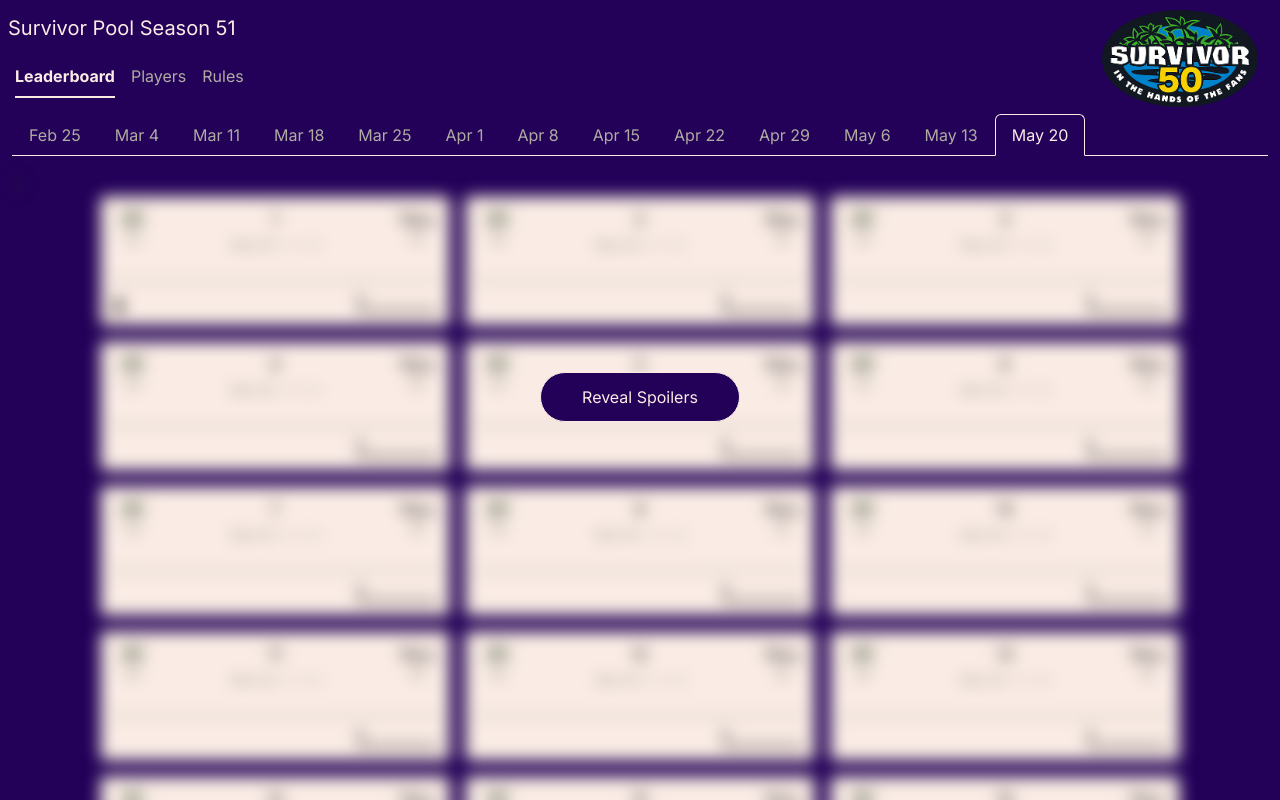
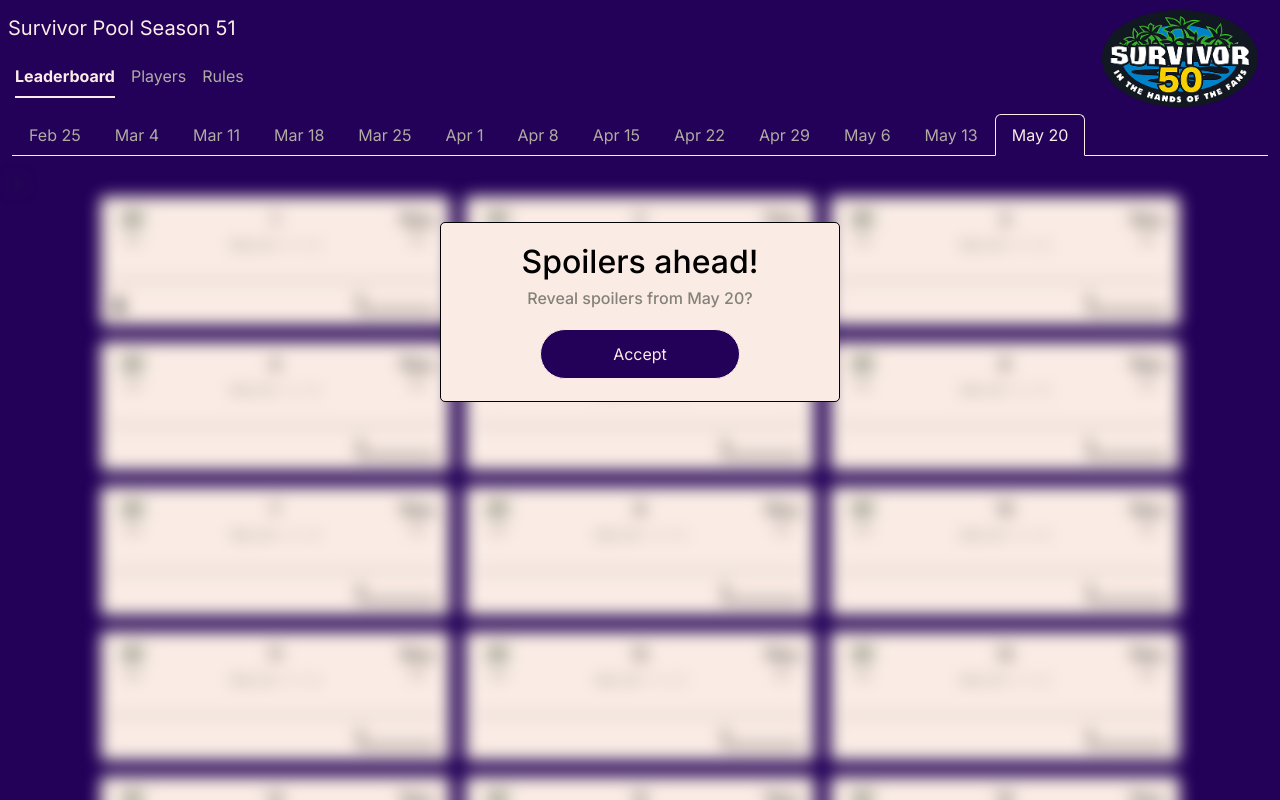
Before and after one commit to mspensieri/survivor-51, a Next.js app: page / in a window 1280 px wide. Shown: the top 800 px of the page. Built offline with nearby package versions, Linux system fonts and the light colour scheme.

Commit message:
Spoiler redesign and persistence

```diff
--- a/src/app/components/mainView.tsx
+++ b/src/app/components/mainView.tsx
@@ -24,19 +24,32 @@
 const currentWeek = weeks.length;
 
 const styles: Record<string, React.CSSProperties> = {
+  spoilerContainer: {
+    position: "absolute",
+    textAlign: "center",
+    width: "400px",
+    height: "180px",
+    padding: "20px",
+    color: "var(--component-text-color-primary)",
+    backgroundColor: "var(--component-background-color-primary)",
+    border: "1px solid var(--component-text-color-primary)",
+    zIndex: 1,
+    left: "50%",
+    marginTop: "50px",
+    transform: "translateX(-50%)",
+    borderRadius: "var(--border-radius-standard)",
+  },
   spoilersButton: {
-    color: "var(--text-color-primary)",
-    backgroundColor: "var(--background-color-primary)",
-    border: "1px solid var(--text-color-primary)",
+    marginTop: "20px",
     width: "200px",
     height: "50px",
     borderRadius: "25px",
-    left: "50%",
-    marginTop: "200px",
-    transform: "translateX(-50%)",
     display: "block",
-    position: "absolute",
-    zIndex: 1,
+    marginLeft: "auto",
+    marginRight: "auto",
+    border: "1px solid var(--text-color-primary)",
+    backgroundColor: "var(--background-color-primary)",
+    color: "var(--text-color-primary)",
   },
   spoilersButtonHidden: {
     zIndex: -1,
@@ -59,6 +72,9 @@
   },
   poolTitle: {
     transform: "var(--pool-title-transform)",
+  },
+  spoilersSubtitle: {
+    color: "var(--component-text-color-secondary)",
   },
 };
 
@@ -92,6 +108,11 @@
 
   function SpoilersButton() {
     return (
+      <div style={styles.spoilerContainer}>
+        <h2>Spoilers ahead!</h2>
+        <h6 style={styles.spoilersSubtitle}>
+          Reveal spoilers from {airDates[currentWeek - 1]}?
+        </h6>
         <button
           style={{
             ...styles.spoilersButton,
@@ -99,8 +120,9 @@
           }}
           onClick={() => onRevealChange(true)}
         >
-        Reveal Spoilers
+          Accept
         </button>
+      </div>
     );
   }
 
--- a/src/app/page.tsx
+++ b/src/app/page.tsx
@@ -22,6 +22,7 @@
 const initialSide = storage.getItem("lastSide") || "front";
 const initialActiveTab = storage.getItem("lastActiveTab") || "leaderboard";
 const initialShakeState = storage.getItem("shakeState") || "enabled";
+const weekNumberSpoiled = Number(storage.getItem("weekNumberSpoiled") || "0");
 
 const currentWeek = weeks.length;
 const teamRankings = getTeamRankings(teams);
@@ -49,7 +50,7 @@
 };
 
 function Page() {
-  const [reveal, setReveal] = useState(false);
+  const [reveal, setReveal] = useState(weekNumberSpoiled >= currentWeek);
   const [isSmallScreen, setIsSmallScreen] = useState(true);
   const [screenWidth, setScreenWidth] = useState(-1);
   const [selectedWeek, setSelectedWeek] = useState(currentWeek - 1);
@@ -84,6 +85,11 @@
   function updateTabAndStore(tab: string) {
     setActiveTab(tab);
     storage.setItem("lastActiveTab", tab);
+  }
+
+  function acceptSpoilers() {
+    setReveal(true);
+    storage.setItem("weekNumberSpoiled", String(currentWeek));
   }
 
   if (USE_UPSIDE_DOWN) {
@@ -122,7 +128,7 @@
                     selectedWeek={selectedWeek}
                     onWeekSelected={setSelectedWeek}
                     reveal={reveal}
-                    onRevealChange={setReveal}
+                    onRevealChange={acceptSpoilers}
                     isSmallScreen={isSmallScreen}
                     screenWidth={screenWidth}
                     active={side === "front"}
@@ -141,7 +147,7 @@
                     selectedWeek={selectedWeek}
                     onWeekSelected={setSelectedWeek}
                     reveal={reveal}
-                    onRevealChange={setReveal}
+                    onRevealChange={acceptSpoilers}
                     isSmallScreen={isSmallScreen}
                     screenWidth={screenWidth}
                     active={side === "back"}
@@ -165,7 +171,7 @@
                 selectedWeek={selectedWeek}
                 onWeekSelected={setSelectedWeek}
                 reveal={reveal}
-                onRevealChange={setReveal}
+                onRevealChange={acceptSpoilers}
                 isSmallScreen={isSmallScreen}
                 screenWidth={screenWidth}
                 active={true}
```
Lines whose indentation alone changed are shown as unchanged.
